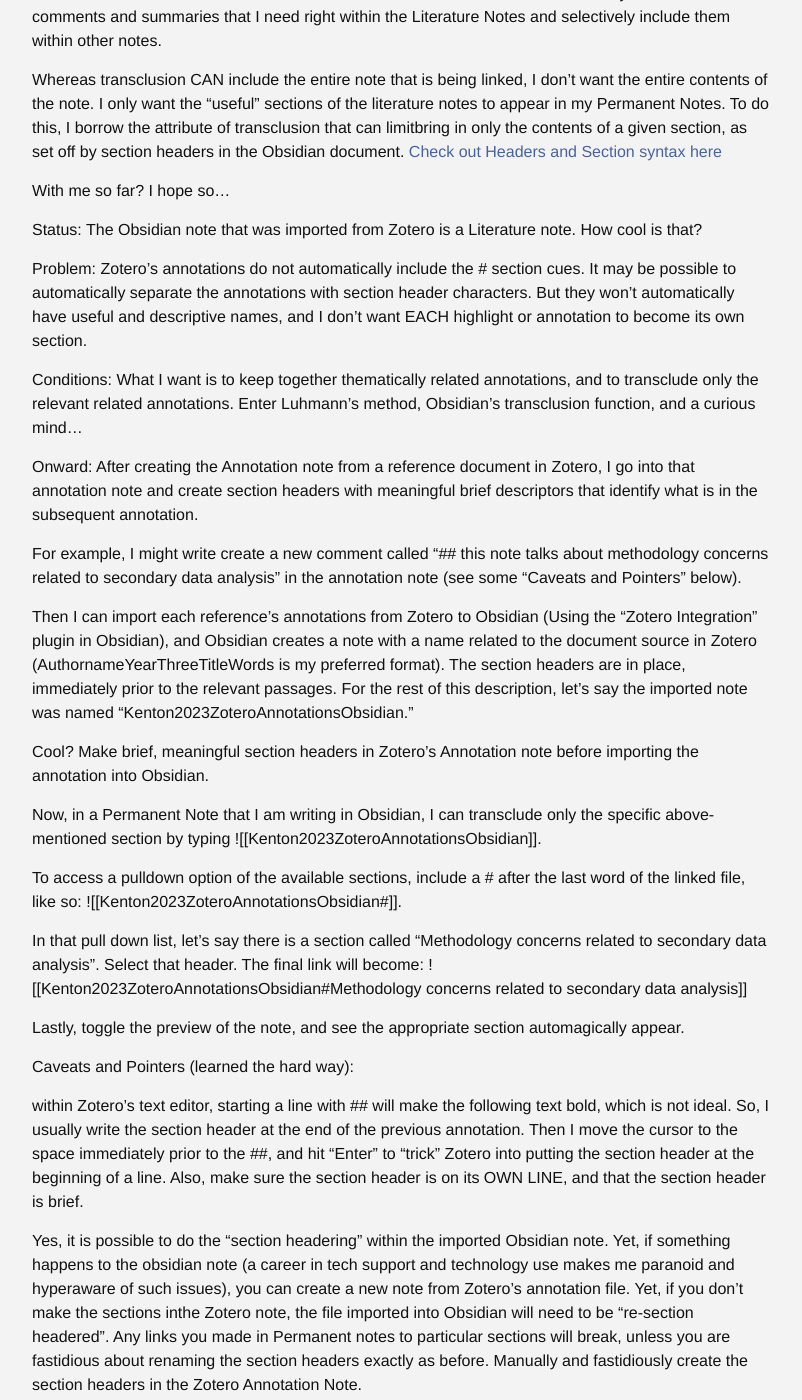
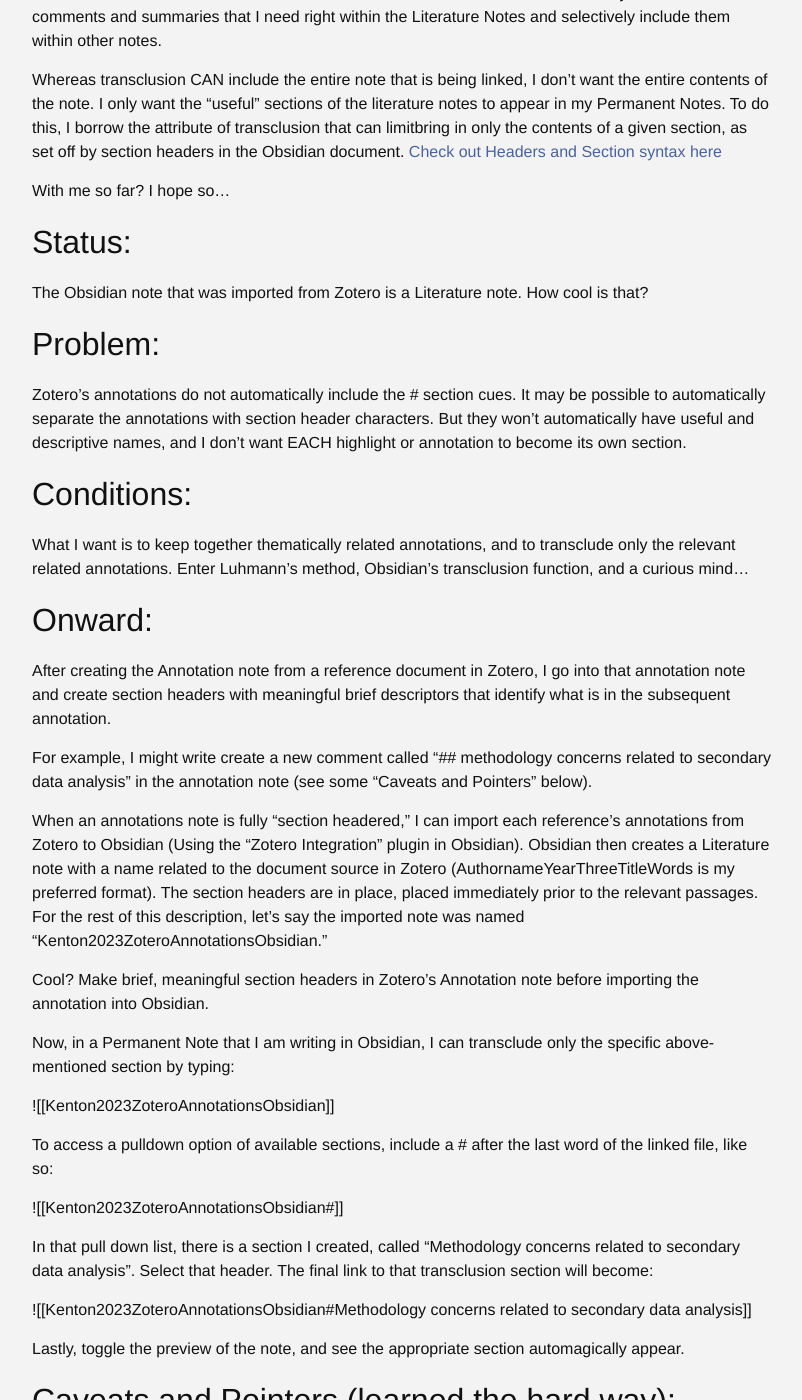
Before and after one commit to jkenton/drkenton, a Jekyll site: the page built from _posts/2023-02-15-zotero-annotations.md, in a window 1280 px wide and 1400 px high, scrolled down 1176 px. Shown: the whole window, without its empty margins (238-1040 px from the left). Built offline with Jekyll 4.4.1, drawn with Linux system fonts in a browser that asks for light colours; comment, search, counter and statistics services are not loaded; some of the changed text lies outside the part shown.

Commit message:
typos for zotero obsidian

```diff
--- a/_posts/2023-02-15-zotero-annotations.md
+++ b/_posts/2023-02-15-zotero-annotations.md
@@ -27,29 +27,40 @@
 
 With me so far? I hope so...
 
-Status: The Obsidian note that was imported from Zotero is a Literature note. How cool is that?
+## Status:
+The Obsidian note that was imported from Zotero is a Literature note. How cool is that?
 
-Problem: Zotero's annotations do not automatically include the # section cues. It may be possible to automatically separate the annotations with section header characters. But they won't automatically have useful and descriptive names, and I don't want EACH highlight or annotation to become its own section.
+## Problem:
+Zotero's annotations do not automatically include the # section cues. It may be possible to automatically separate the annotations with section header characters. But they won't automatically have useful and descriptive names, and I don't want EACH highlight or annotation to become its own section.
 
-Conditions: What I want is to keep together thematically related annotations, and to transclude only the relevant related annotations. Enter Luhmann's method, Obsidian's transclusion function, and a curious mind...
+## Conditions:
+What I want is to keep together thematically related annotations, and to transclude only the relevant related annotations. Enter Luhmann's method, Obsidian's transclusion function, and a curious mind...
 
-Onward: After creating the Annotation note from a reference document in Zotero, I go into that annotation note and create section headers with meaningful brief descriptors that identify what is in the subsequent annotation.
+## Onward:
+After creating the Annotation note from a reference document in Zotero, I go into that annotation note and create section headers with meaningful brief descriptors that identify what is in the subsequent annotation.
 
-For example, I might write create a new comment called "## this note talks about methodology concerns related to secondary data analysis" in the annotation note (see some "Caveats and Pointers" below).
+For example, I might write create a new comment called "## methodology concerns related to secondary data analysis" in the annotation note (see some "Caveats and Pointers" below).
 
-Then I can import each reference's annotations from Zotero to Obsidian (Using the "Zotero Integration" plugin in Obsidian), and Obsidian creates a note with a name related to the document source in Zotero (AuthornameYearThreeTitleWords is my preferred format). The section headers are in place, immediately prior to the relevant passages. For the rest of this description, let's say the imported note was named "Kenton2023ZoteroAnnotationsObsidian."
+When an annotations note is fully "section headered," I can import each reference's annotations from Zotero to Obsidian (Using the "Zotero Integration" plugin in Obsidian). Obsidian then creates a Literature note with a name related to the document source in Zotero (AuthornameYearThreeTitleWords is my preferred format). The section headers are in place, placed immediately prior to the relevant passages. For the rest of this description, let's say the imported note was named "Kenton2023ZoteroAnnotationsObsidian."
 
 Cool? Make brief, meaningful section headers in Zotero's Annotation note before importing the annotation into Obsidian.
 
-Now, in a Permanent Note that I am writing in Obsidian, I can transclude only the specific above-mentioned section by typing ![[Kenton2023ZoteroAnnotationsObsidian]].
+Now, in a Permanent Note that I am writing in Obsidian, I can transclude only the specific above-mentioned section by typing:
 
-To access a pulldown option of the available sections, include a # after the last word of the linked file, like so: ![[Kenton2023ZoteroAnnotationsObsidian#]].
+![[Kenton2023ZoteroAnnotationsObsidian]]
 
-In that pull down list, let's say there is a section called "Methodology concerns related to secondary data analysis". Select that header. The final link will become: ![[Kenton2023ZoteroAnnotationsObsidian#Methodology concerns related to secondary data analysis]]
+To access a pulldown option of available sections, include a # after the last word of the linked file, like so:
+
+![[Kenton2023ZoteroAnnotationsObsidian#]]
+
+In that pull down list, there is a section I created, called "Methodology concerns related to secondary data analysis". Select that header. The final link to that transclusion section will become:
+
+![[Kenton2023ZoteroAnnotationsObsidian#Methodology concerns related to secondary data analysis]]
 
 Lastly, toggle the preview of the note, and see the appropriate section automagically appear.
 
-Caveats and Pointers (learned the hard way):
+
+## Caveats and Pointers (learned the hard way):
 
 within Zotero's text editor, starting a line with ## will make the following text bold, which is not ideal. So, I usually write the section header at the end of the previous annotation. Then I move the cursor to the space immediately prior to the ##, and hit "Enter" to "trick" Zotero into putting the section header at the beginning of a line. Also, make sure the section header is on its OWN LINE, and that the section header is brief.
 
```
Also changed, not shown: other parts of _posts/2023-02-15-zotero-annotations.md (+1 -1 lines).
